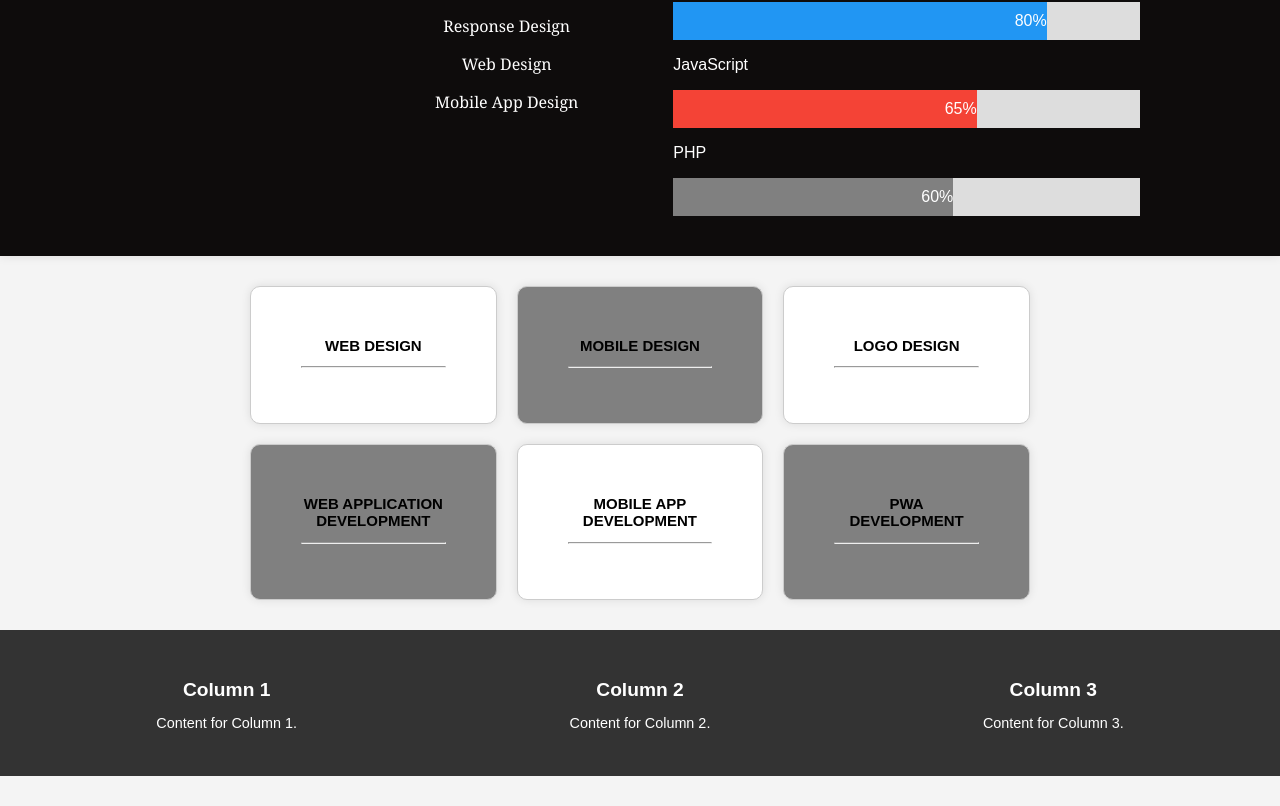
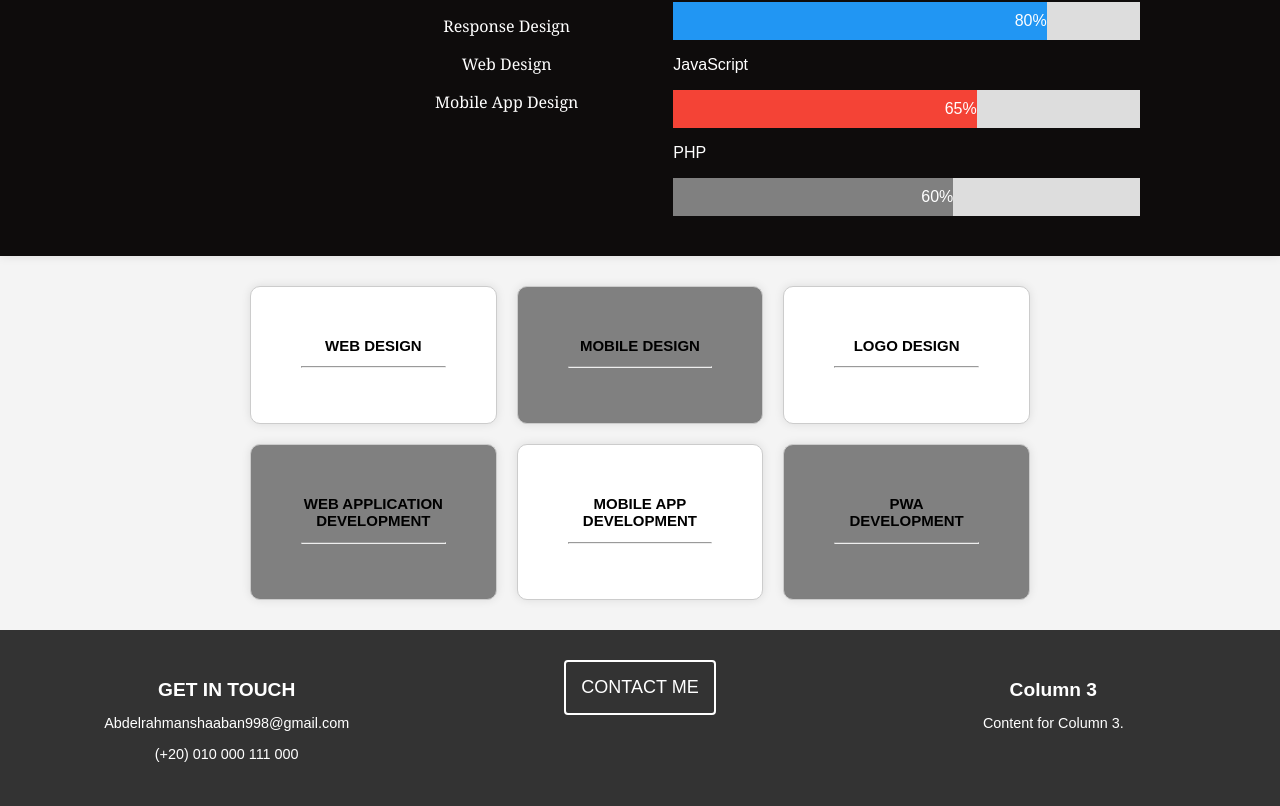
Before and after one commit to abdelrahmanShabaan/React-js_ITI_Portfolio_project, a React (Create React App) app: page / in a window 1280 px wide. Shown: the part 775-1581 px from the top of the page. Before the commit the page ends 1551 px from the top, so only its background shows below. Built offline with nearby package versions, Linux system fonts and the light colour scheme.

Commit message:
start edit with fotter

```diff
--- a/src/Footer/Footer.js
+++ b/src/Footer/Footer.js
@@ -1,6 +1,6 @@
 import React from "react";
 import "./style.css";
-
+import ButtonBlack from "../Buttons/ButtonBlack";
 
 class Footer extends React.Component{
 
@@ -14,12 +14,13 @@ class Footer extends React.Component{
             <div class="footer">
         <div class="footer-columns">
             <div class="footer-column">
-                <h3>Column 1</h3>
-                <p>Content for Column 1.</p>
+                <h3>GET IN TOUCH</h3>
+                <p>Abdelrahmanshaaban998@gmail.com</p>
+                <p>(+20) 010 000 111 000</p>
             </div>
             <div class="footer-column">
-                <h3>Column 2</h3>
-                <p>Content for Column 2.</p>
+            <ButtonBlack name="CONTACT ME" textcolor="white" backgroundcolor="Transparent" size="18px" padding="15px" cursor="pointer" border_radius="4px" border="2px solid white" />
+
             </div>
             <div class="footer-column">
                 <h3>Column 3</h3>
```
